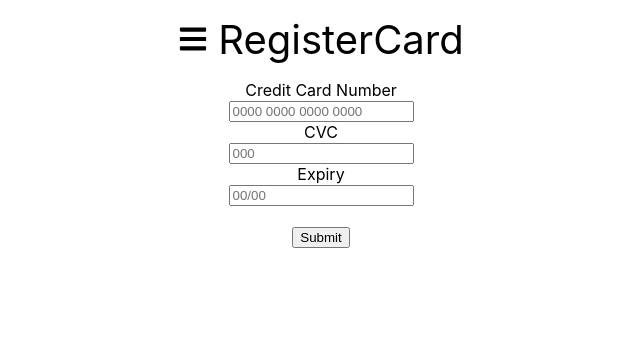
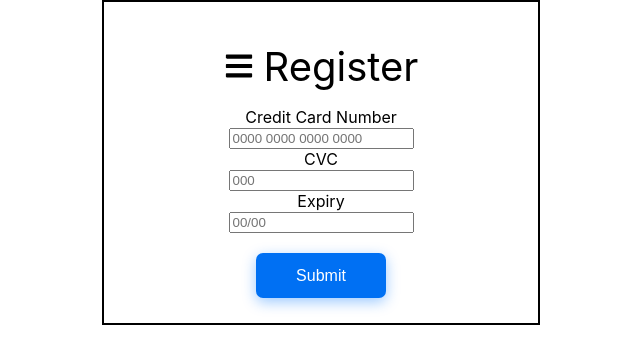
Before and after one commit to macakz/recruit-react, a React (Create React App) app: page / in a window 1280 px wide. Shown: the top 364 px of the page, without its empty margins (319-959 px from the left). Built offline with nearby package versions, Linux system fonts and the light colour scheme.

Commit message:
expiry added some format and additional css

```diff
--- a/src/App.css
+++ b/src/App.css
@@ -3,8 +3,11 @@
 }
 
 .container{
+  border: 2px solid black;
+  margin: auto;
+  width: 30%;
   text-align: center;
-
+  padding:25px;
 }
 
 .header {
@@ -20,3 +23,24 @@
   font-size: 30px;
   padding-right: 10px;
 }
+.btn {
+  display: inline-block;
+  outline: 0;
+  cursor: pointer;
+  border: none;
+  padding: 0 40px;
+  height: 45px;
+  line-height: 40px;
+  border-radius: 7px;
+  background-color: #0070f3;
+  color: white;
+  font-size: 16px;
+  box-shadow: 0 4px 14px 0 rgb(0 118 255 / 39%);
+  transition: background 0.2s ease,color 0.2s ease,box-shadow 0.2s ease;
+
+
+}
+.btn:hover{
+  background: rgba(0,118,255,0.9);
+  box-shadow: 0 6px 20px rgb(0 118 255 / 23%);
+}
--- a/src/components/Menu/Menu.tsx
+++ b/src/components/Menu/Menu.tsx
@@ -1,8 +1,17 @@
 import type { MenuProps as Props } from './types'
+import { FaArrowLeft } from "react-icons/fa";
 
 export const Menu = ({ setMenuOpen }: Props): JSX.Element => (
-    <>
-        <h1>Menu</h1>
-        <button onClick={()=>setMenuOpen(false)}>Close menu</button>
-    </>
+    <div className='container'>
+        <div className='header'>
+            <a onClick={() => setMenuOpen(false)}>
+                <FaArrowLeft className='icon' />
+            </a>
+            Menu
+        </div>
+        <div className='menuContent'>
+            Lorem ipsum dolor sit amet consectetur adipisicing elit. Vel in doloribus eveniet nobis vero deserunt a. Iste, atque ut autem accusantium quod officiis numquam magnam dicta, odit expedita maiores consequatur?
+        </div>
+
+    </div>
 )
--- a/src/components/Register-Card/Register-Card.tsx
+++ b/src/components/Register-Card/Register-Card.tsx
@@ -9,7 +9,7 @@ export const RegisterCard = ({ setMenuOpen }: Props): JSX.Element => (
             <a onClick={() => setMenuOpen(true)}>
                 <FaBars className='icon' />
             </a>
-            RegisterCard
+            Register
         </div>
         <Form />
     </div>
--- a/src/elements/Form/Form.tsx
+++ b/src/elements/Form/Form.tsx
@@ -5,16 +5,25 @@ import type { FormProps as Props, InputProps } from './types'
 
 
 export const Form = ({ }: Props): JSX.Element => {
-    const { register, handleSubmit, formState: { errors } } = useForm<InputProps>();
-    const onSubmit: SubmitHandler<InputProps> = data => console.log(data);
-
     const normalizeCardNumber = (value: any) => {
         return value.replace(/\s/g, "").match(/.{1,4}/g)?.join(" ").substr(0, 19) || ""
+    }
+    const dateFormat = (value: any) => {
+        return value.replace(/\//g, "").substring(0, 2) +
+            (value.length > 3 ? '/' : '') +
+            value.replace(/\//g, "").substring(2, 4);
+    }
+
+    const { register, handleSubmit, reset, formState: { errors } } = useForm<InputProps>();
+
+    const onSubmit: SubmitHandler<InputProps> = data => {
+        console.log(data)
+        reset()
     }
 
     return (
         <form onSubmit={handleSubmit(onSubmit)}>
-            <div>Credit Card Number</div>
+            <div >Credit Card Number</div>
             <input
                 inputMode="numeric"
                 placeholder="0000 0000 0000 0000"
@@ -30,7 +39,7 @@ export const Form = ({ }: Props): JSX.Element => {
                 {errors.ccNumber?.type === "maxLength" && <span>Must be a valid credit card number</span>}
 
             </div>
-            <div>CVC</div>
+            <div className="label">CVC</div>
             <input
                 inputMode="numeric"
                 placeholder="000"
@@ -42,19 +51,23 @@ export const Form = ({ }: Props): JSX.Element => {
                 {errors.cvc?.type === "minLength" && <span>Must be a valid CVC number</span>}
             </div>
 
-            <div>Expiry</div>
+            <div className="label">Expiry</div>
             <input
                 inputMode="numeric"
                 placeholder="00/00"
                 maxLength={4}
-                {...register("expiry", { required: true, minLength: 4 })}
+                {...register("expiry", { required: true, minLength: 5 })}
+                onChange={(event) => {
+                    const { value } = event.target
+                    event.target.value = dateFormat(value)
+                }}
             />
             <div className="redText">
                 {errors.expiry?.type === "required" && <span>This field is required</span>}
-                {errors.expiry?.type === "maxLength" && <span>This field is required</span>}
+                {errors.expiry?.type === "minLength" && <span>Must be a valid expiry date</span>}
             </div>
             <br />
-            <input type="submit" />
+            <input className="btn" type="submit" />
         </form>
     )
 }
```
